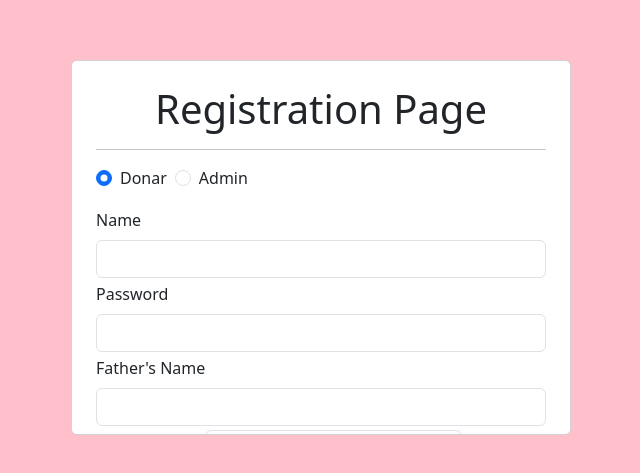
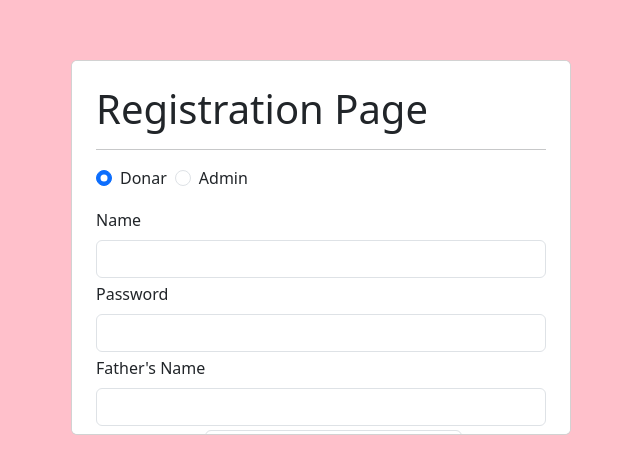
Before and after one commit to MukandKrishna/blood-bank-bootstrap-css, a React (Create React App) app in the folder client/: page /Register in a window 1280 px wide. Shown: the part 153-626 px from the top of the page, without its empty margins (319-959 px from the left). Built offline with nearby package versions, Linux system fonts and the light colour scheme; no server answers.

Commit message:
Update Form.js

```diff
--- a/client/src/components/Shared/Form/Form.js
+++ b/client/src/components/Shared/Form/Form.js
@@ -48,7 +48,7 @@
             );
         }}
       >
-        <h1 className="text-center">{formTitle}</h1>
+        <h1 className="text-left">{formTitle}</h1>
         <hr />
         <div className="d-flex mb-3">
           <div className="form-check">
```
